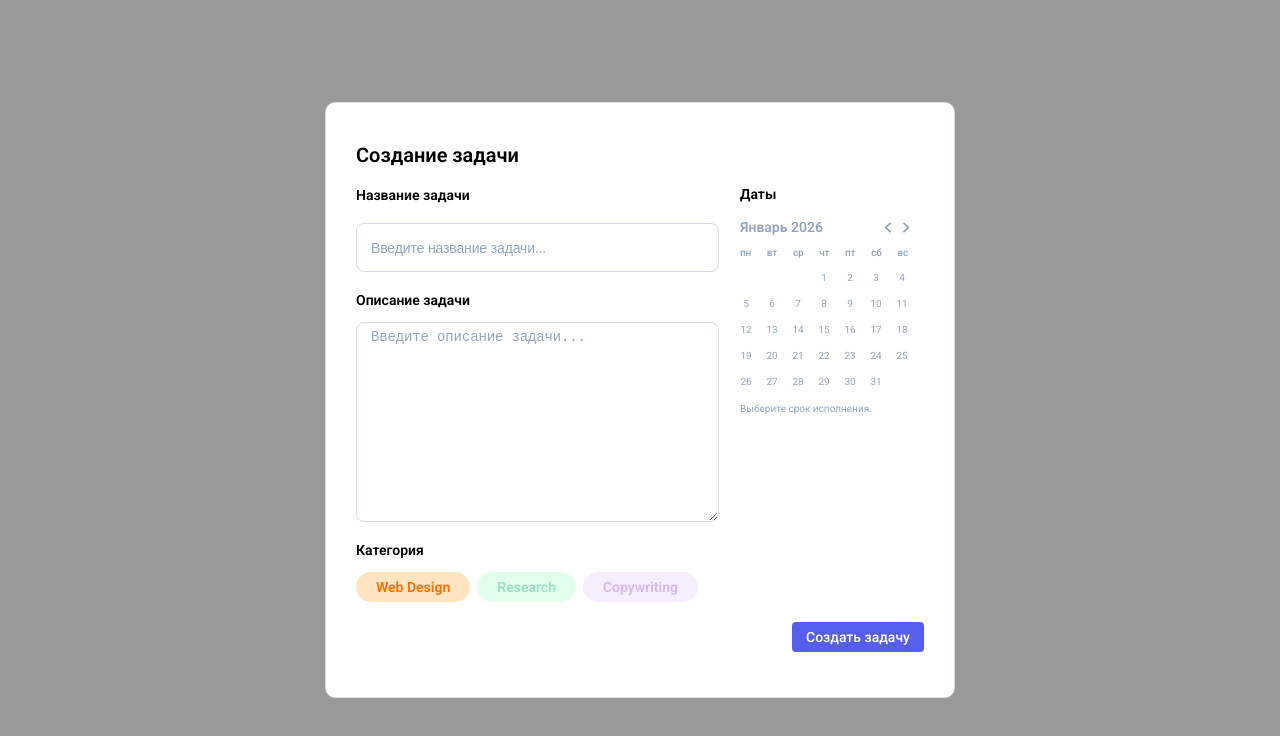
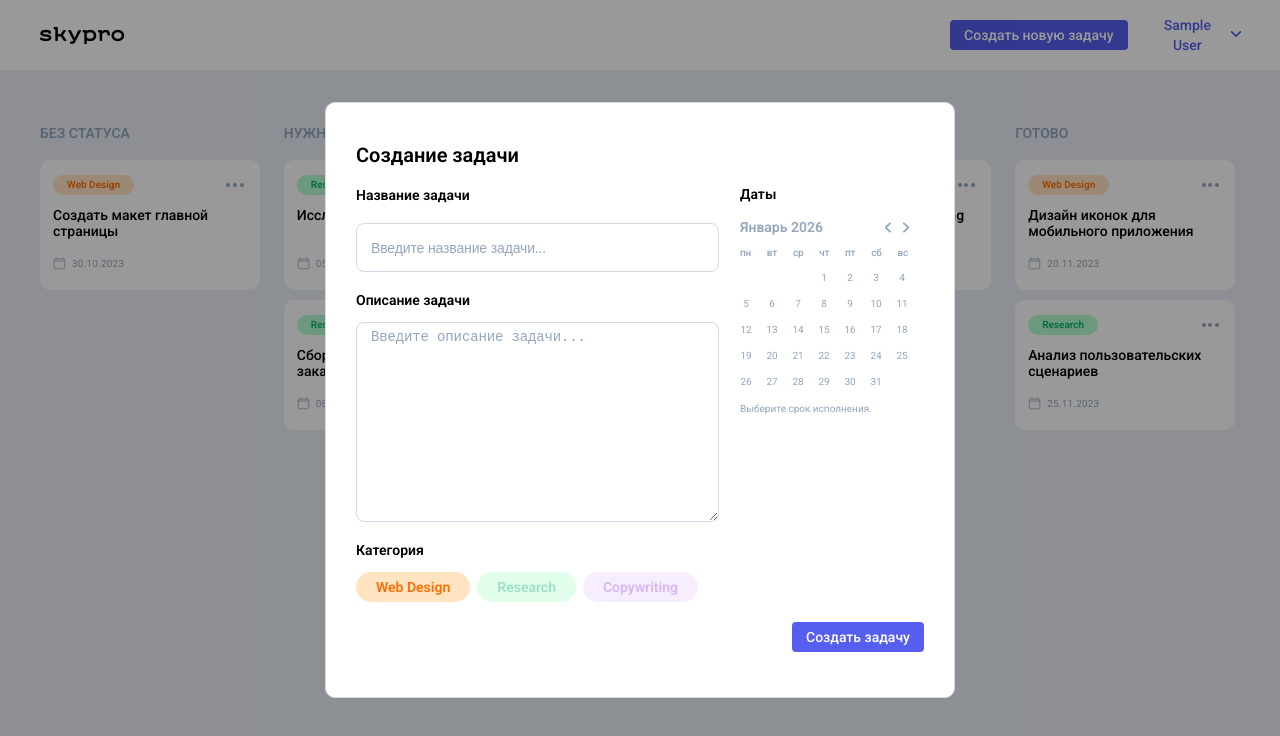
Before and after one commit to AnnaM-7777777/skypro-kanban, a React (Vite) app: page /card/new in a window 1280 px wide. Shown: the top 736 px of the page. Built offline with nearby package versions, Linux system fonts and the light colour scheme; sample sign-in values are in the browser's storage.

Commit message:
Доработаны стили попапов

```diff
--- a/src/App.css
+++ b/src/App.css
@@ -15,6 +15,10 @@ body {
     height: 100%;
     font-family: "Roboto", Arial, Helvetica, sans-serif;
     color: #000000;
+}
+
+body {
+    background-color: #eaeef6;
 }
 
 #root {
@@ -81,8 +85,8 @@ ul li {
     max-width: 100%;
     width: 100vw;
     min-height: 100vh;
-    overflow: hidden;
-    background-color: #f1f1f1;
+    /* overflow: hidden;
+    background-color: #f1f1f1; */
 }
 
 ._hover01:hover {
@@ -154,7 +158,7 @@ ul li {
     flex-direction: column;
     align-items: center;
     justify-content: center;
-    background: rgba(0, 0, 0, 0.4);
+    background-color: rgba(0, 0, 0, 0.4);
 }
 
 .pop-exit__block {
@@ -274,7 +278,7 @@ ul li {
     width: 24px;
     height: 13px;
     border-radius: 100px;
-    background: #eaeef6;
+    background-color: #eaeef6;
     outline: none;
     -webkit-appearance: none;
     -moz-appearance: none;
@@ -340,6 +344,10 @@ ul li {
     align-items: center;
     justify-content: center;
     background-color: rgba(0, 0, 0, 0.4);
+    position: fixed;
+    top: 0;
+    left: 0;
+    z-index: 1001;
 }
 
 .pop-new-card__block {
@@ -416,7 +424,7 @@ ul li {
     width: 100%;
     outline: none;
     padding: 14px;
-    background: transparent;
+    background-color: transparent;
     border: 0.7px solid rgba(148, 166, 190, 0.4);
     border-radius: 8px;
     font-size: 14px;
@@ -554,7 +562,7 @@ ul li {
     flex-direction: column;
     align-items: center;
     justify-content: center;
-    background: rgba(0, 0, 0, 0.4);
+    background-color: rgba(0, 0, 0, 0.4);
 }
 
 .pop-browse__block {
@@ -726,7 +734,7 @@ ul li {
     border-radius: 4px;
     border: 0.7px solid var(--palette-navy-60, #565eef);
     outline: none;
-    background: transparent;
+    background-color: transparent;
     color: #565eef;
     font-size: 14px;
     font-weight: 500;
@@ -734,7 +742,7 @@ ul li {
 
 ._btn-bg {
     border-radius: 4px;
-    background: #565eef;
+    background-color: #565eef;
     border: none;
     outline: none;
     color: #ffffff;
@@ -902,7 +910,7 @@ ul li {
     left: 0;
     width: 100%;
     height: 100%;
-    background: rgba(0, 0, 0, 0.4);
+    background-color: rgba(0, 0, 0, 0.4);
     display: flex;
     justify-content: center;
     align-items: center;
--- a/src/components/AppRoutes.jsx
+++ b/src/components/AppRoutes.jsx
@@ -17,7 +17,7 @@ export default function AppRoutes() {
             <Route path="/register" element={<SignUpPage />} />
             <Route path="/logout" element={<LogoutPage />} />
 
-            {/* Защищённые маршруты */}
+            {/* Защищённые маршруты с вложенными попапами */}
             <Route
                 path="/"
                 element={
@@ -25,31 +25,11 @@ export default function AppRoutes() {
                         <MainPage />
                     </ProtectedRoute>
                 }
-            />
-            <Route
-                path="/card/new"
-                element={
-                    <ProtectedRoute>
-                        <CardNewPage />
-                    </ProtectedRoute>
-                }
-            />
-            <Route
-                path="/card/:id"
-                element={
-                    <ProtectedRoute>
-                        <CardViewPage />
-                    </ProtectedRoute>
-                }
-            />
-            <Route
-                path="/card/:id/edit"
-                element={
-                    <ProtectedRoute>
-                        <CardEditPage />
-                    </ProtectedRoute>
-                }
-            />
+            >
+                <Route path="card/new" element={<CardNewPage />} />
+                <Route path="card/:id" element={<CardViewPage />} />
+                <Route path="card/:id/edit" element={<CardEditPage />} />
+            </Route>
 
             {/* Страница 404 */}
             <Route path="*" element={<NotFoundPage />} />
--- a/src/components/pages/CardNewPage.jsx
+++ b/src/components/pages/CardNewPage.jsx
@@ -67,7 +67,7 @@ export default function CardNewPage() {
     };
 
     return (
-        <div className="pop-new-card">
+
             <div className="pop-new-card__container" onClick={handleClose}>
                 <div
                     className="pop-new-card__block"
@@ -197,6 +197,6 @@ export default function CardNewPage() {
                     </div>
                 </div>
             </div>
-        </div>
+
     );
 }
--- a/src/components/pages/MainPage.jsx
+++ b/src/components/pages/MainPage.jsx
@@ -1,5 +1,5 @@
 import { useState, useEffect } from "react";
-import { useNavigate } from "react-router-dom";
+import { useNavigate, Outlet } from "react-router-dom";
 import Header from "../Header/Header";
 import Main from "../Main/Main";
 import PopUser from "../popups/PopUser/PopUser";
@@ -103,6 +103,9 @@ export default function MainPage() {
                 loading={loading}
                 onCardClick={handleCardClick}
             />
+
+            {/* Outlet для вложенных маршрутов (попапов) */}
+            <Outlet />
         </>
     );
 }
```
